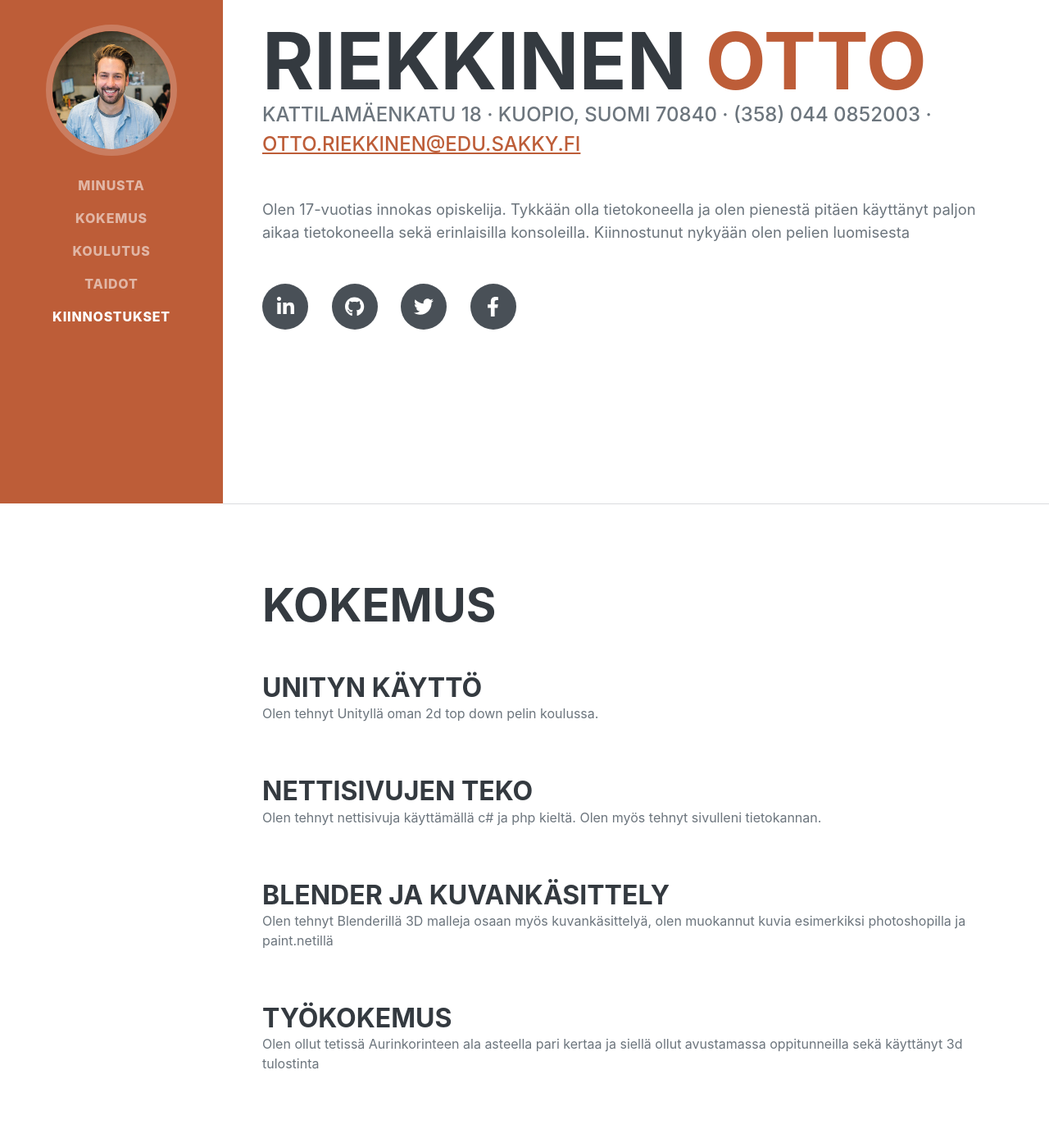
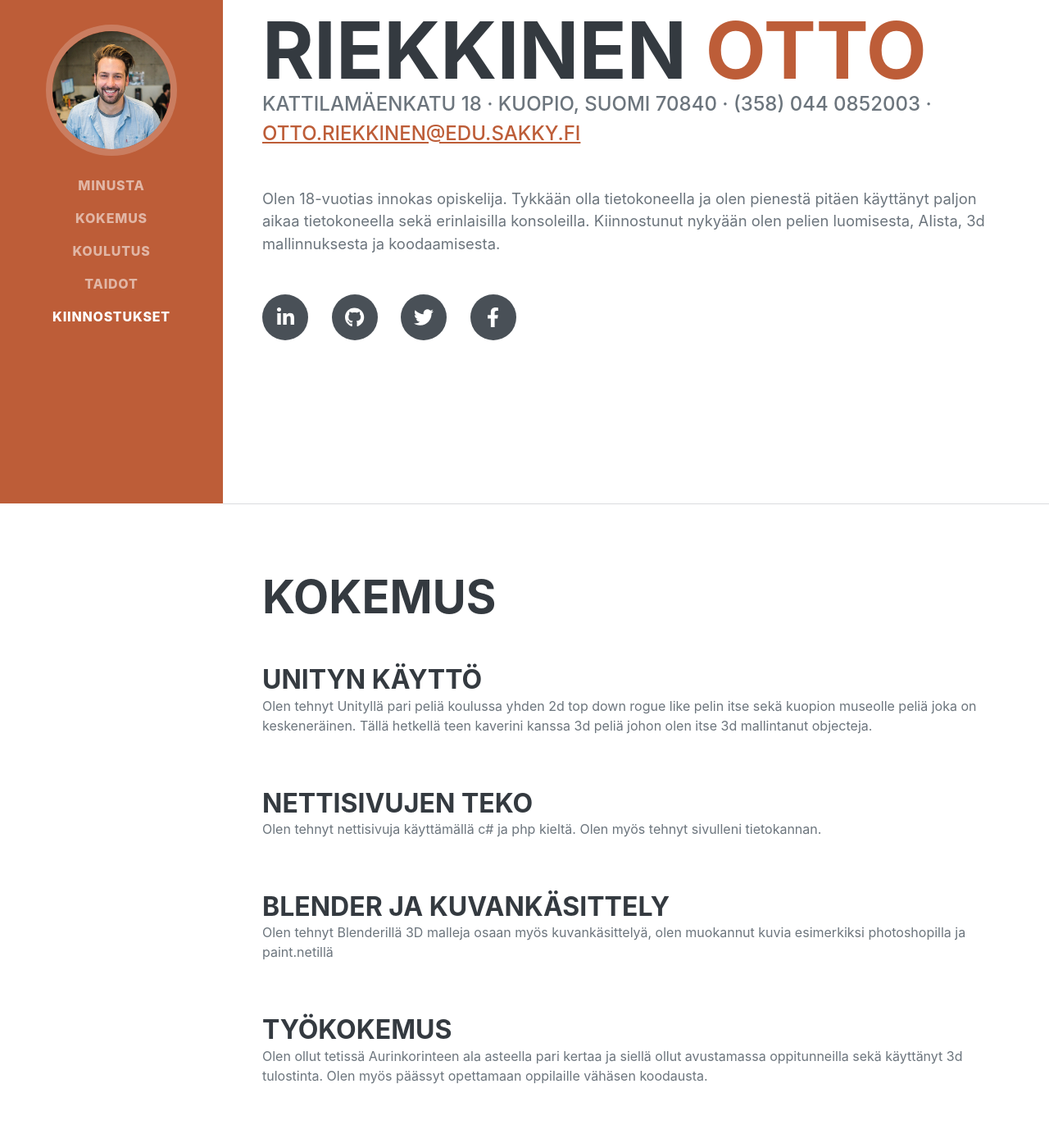
Before and after one commit to OttoRiekkinen/nettisivu, a plain HTML site: page startbootstrap-resume-gh-pages/startbootstrap-resume-gh-pages/index.html in a window 1280 px wide. Shown: the part 186-1580 px from the top of the page at 82% size. Drawn offline with nearby package versions, Linux system fonts and the light colour scheme; a web font is replaced by a local one.

Commit message:
Update index.html

```diff
--- a/startbootstrap-resume-gh-pages/startbootstrap-resume-gh-pages/index.html
+++ b/startbootstrap-resume-gh-pages/startbootstrap-resume-gh-pages/index.html
@@ -46,14 +46,14 @@
                         Kattilamäenkatu 18 · Kuopio, Suomi 70840 · (358) 044 0852003 ·
                         <a href="mailto:name@email.com">otto.riekkinen@edu.sakky.fi</a>
                     </div>
-                    <p class="lead mb-5">Olen 17-vuotias innokas
+                    <p class="lead mb-5">Olen 18-vuotias innokas
                         opiskelija. Tykkään olla
                         tietokoneella ja olen
                         pienestä pitäen käyttänyt
                         paljon aikaa tietokoneella
                         sekä erinlaisilla konsoleilla.
                         Kiinnostunut nykyään olen
-                        pelien luomisesta
+                        pelien luomisesta, AIista, 3d mallinnuksesta ja koodaamisesta.
                         </p>
                     <div class="social-icons">
                         <a class="social-icon" href="#!"><i class="fab fa-linkedin-in"></i></a>
@@ -71,7 +71,7 @@
                     <div class="d-flex flex-column flex-md-row justify-content-between mb-5">
                         <div class="flex-grow-1">
                             <h3 class="mb-0">Unityn käyttö</h3>
-                            <p>Olen tehnyt Unityllä oman 2d top down pelin koulussa.
+                            <p>Olen tehnyt Unityllä pari peliä koulussa yhden 2d top down rogue like pelin itse sekä kuopion museolle peliä joka on keskeneräinen. Tällä hetkellä teen kaverini kanssa 3d peliä johon olen itse 3d mallintanut objecteja.
                             </p>
                         </div>
                     </div>
@@ -95,7 +95,7 @@
                         <div class="flex-grow-1">
                             <h3 class="mb-0">Työkokemus</h3>
                             <p>Olen ollut tetissä Aurinkorinteen ala asteella pari kertaa ja
-                                siellä ollut avustamassa oppitunneilla sekä käyttänyt 3d tulostinta</p>
+                                siellä ollut avustamassa oppitunneilla sekä käyttänyt 3d tulostinta. Olen myös päässyt opettamaan oppilaille vähäsen koodausta.</p>
                         </div>
                     </div>
                 </div>
@@ -168,7 +168,7 @@
             <section class="resume-section" id="interests">
                 <div class="resume-section-content">
                     <h2 class="mb-5">Kiinnostukset</h2>
-                    <p>Olen kiinnostunut pelaamisesta, koodaamisesta ja tietokoneista ylipäätänsä. Vapaa-ajallani tykkään käydä salilla, olla tietokoneella.</p>
+                    <p>Olen kiinnostunut pelaamisesta, koodaamisesta ja tietokoneista ylipäätänsä. Vapaa-ajallani tykkään käydä salilla, urheilla ja  olla tietokoneella.</p>
                     <p class="mb-0">When forced indoors, I follow a number of sci-fi and fantasy genre movies and television shows, I am an aspiring chef, and I spend a large amount of my free time exploring the latest technology advancements in the front-end web development world.</p>
                 </div>
             </section>
```
